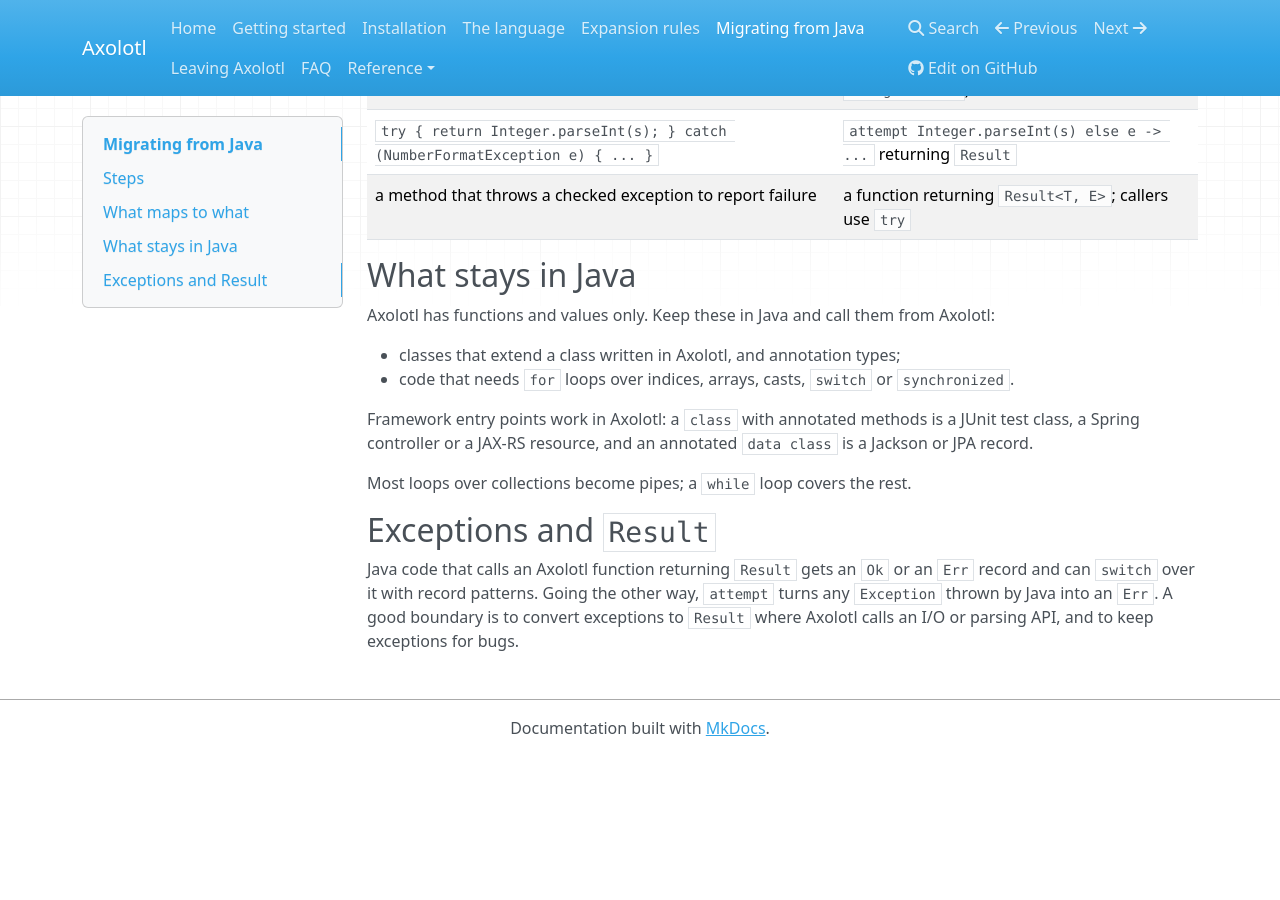
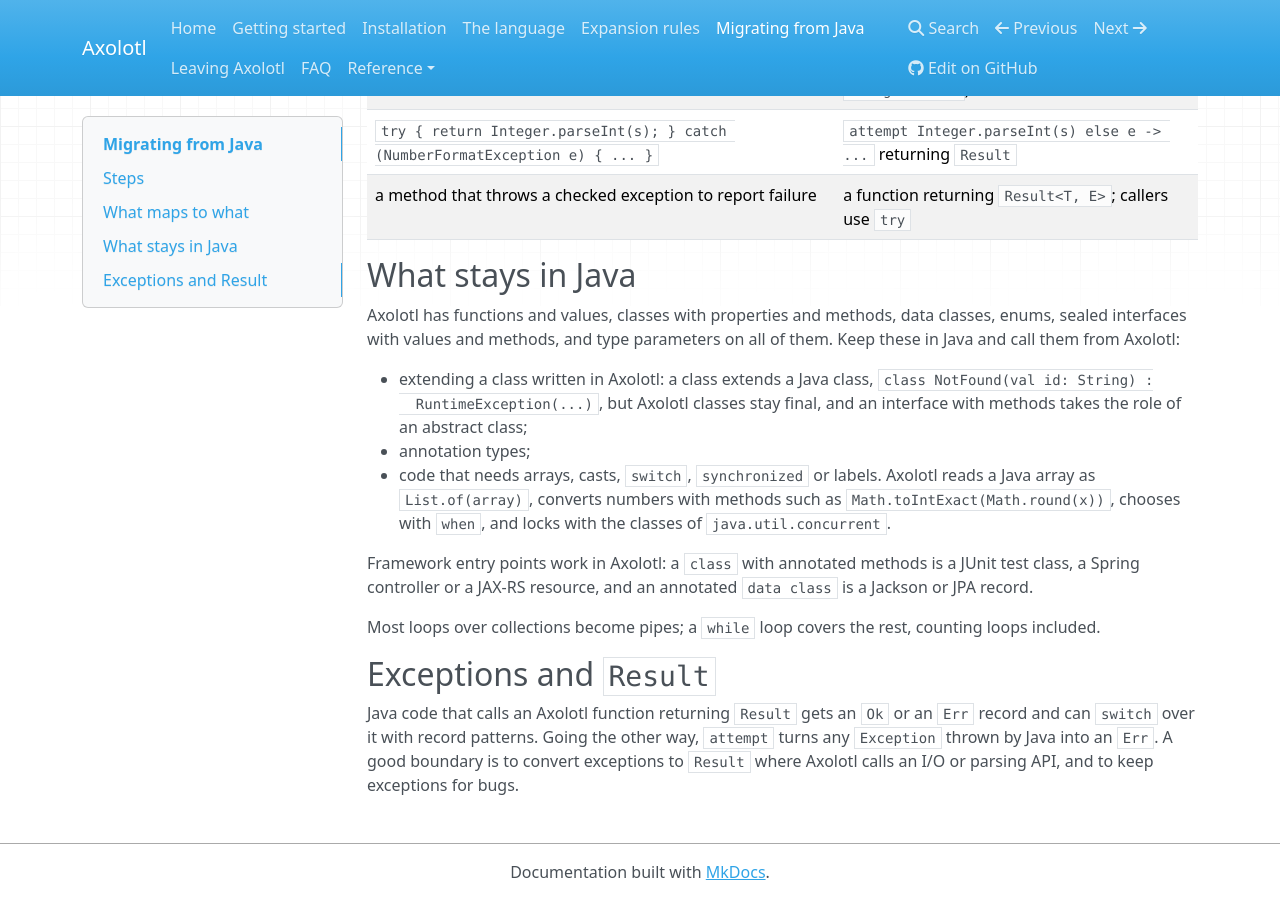
Before and after one commit to k1ngmang/axolotl-lang, an MkDocs documentation site: the page built from docs/migration.md, in a window 1280 px wide and 900 px high, scrolled down 1191 px. Built offline with MkDocs 1.6.1, drawn with Linux system fonts in a browser that asks for light colours; nearby versions of some CDN libraries; before the commit the page ends 1947 px from its top, so only the background shows below that.

Commit message:
Describe what Axolotl has now in the migration guide

```diff
--- a/docs/migration.md
+++ b/docs/migration.md
@@ -41,15 +41,22 @@ at a time. Nothing has to be converted before it is useful.
 
 ## What stays in Java
 
-Axolotl has functions and values only. Keep these in Java and call them from Axolotl:
+Axolotl has functions and values, classes with properties and methods, data classes, enums, sealed
+interfaces with values and methods, and type parameters on all of them. Keep these in Java and call
+them from Axolotl:
 
-- classes that extend a class written in Axolotl, and annotation types;
-- code that needs `for` loops over indices, arrays, casts, `switch` or `synchronized`.
+- extending a class written in Axolotl: a class extends a Java class, `class NotFound(val id: String) :
+  RuntimeException(...)`, but Axolotl classes stay final, and an interface with methods takes the role
+  of an abstract class;
+- annotation types;
+- code that needs arrays, casts, `switch`, `synchronized` or labels. Axolotl reads a Java array as
+  `List.of(array)`, converts numbers with methods such as `Math.toIntExact(Math.round(x))`, chooses
+  with `when`, and locks with the classes of `java.util.concurrent`.
 
 Framework entry points work in Axolotl: a `class` with annotated methods is a JUnit test class, a
 Spring controller or a JAX-RS resource, and an annotated `data class` is a Jackson or JPA record.
 
-Most loops over collections become pipes; a `while` loop covers the rest.
+Most loops over collections become pipes; a `while` loop covers the rest, counting loops included.
 
 ## Exceptions and `Result`
 
```
Also changed, not shown: CHANGELOG.md (+1 -0 lines).
